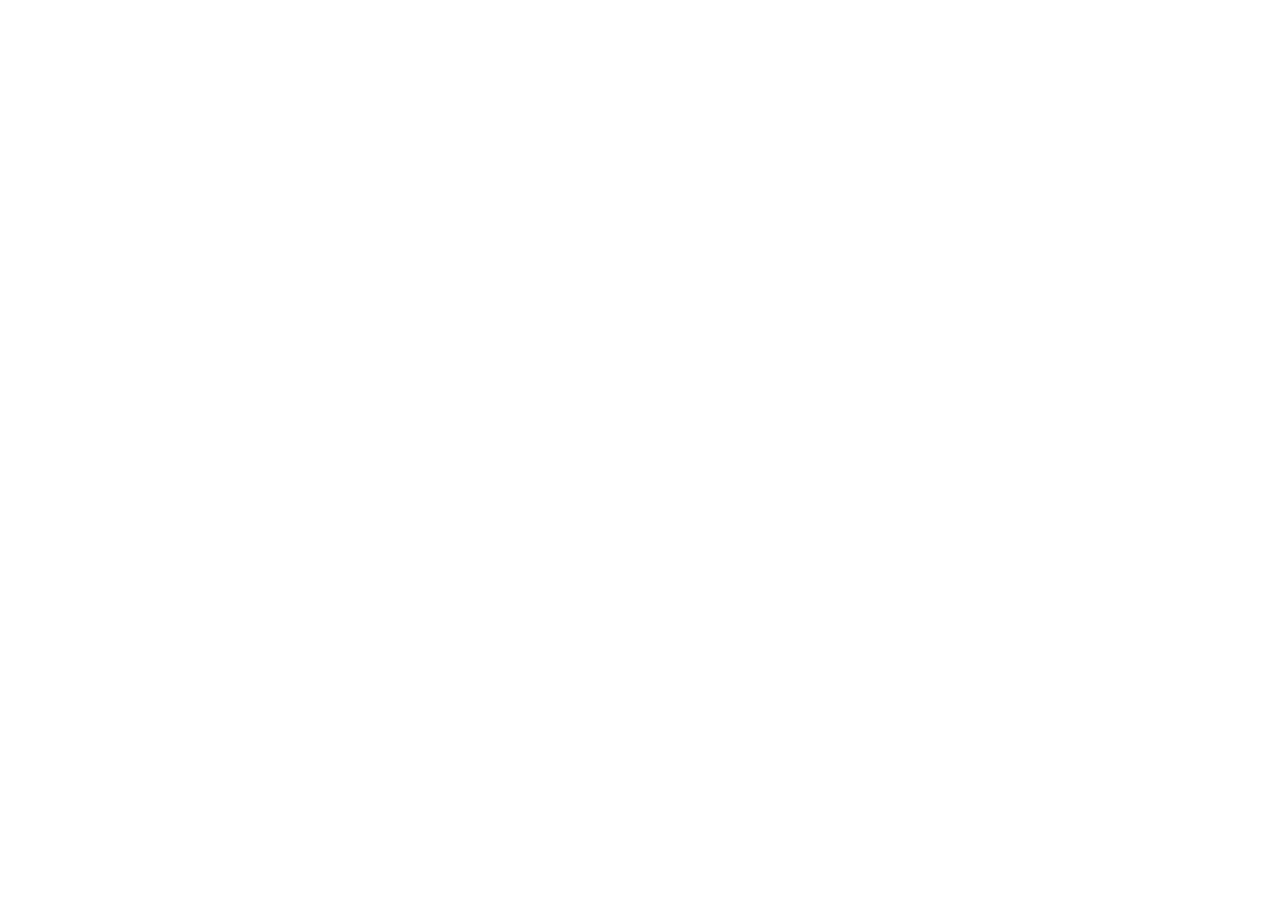
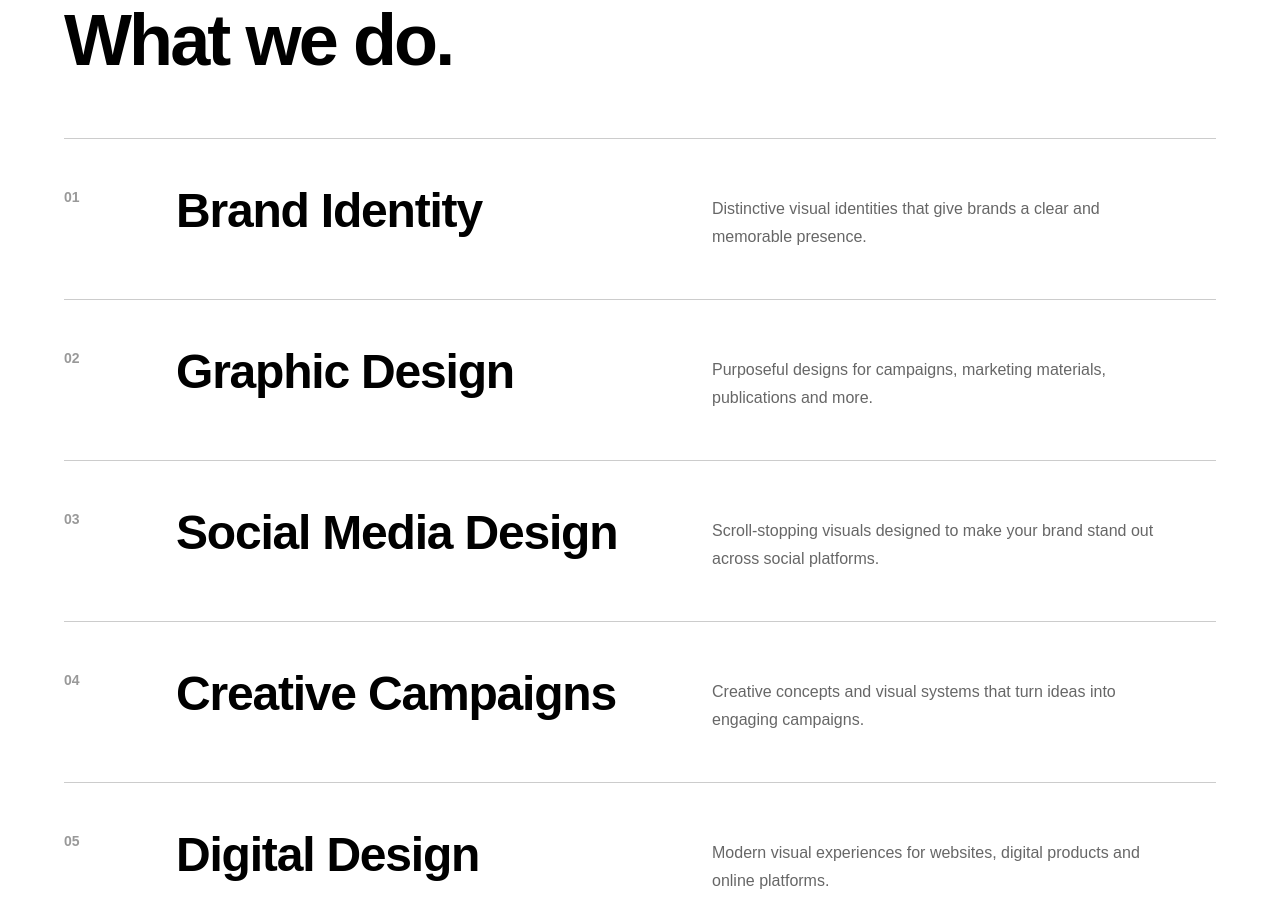
Before and after one commit to Phyleex/felixportfolio, a Next.js app: page / in a window 1280 px wide. Shown: the part 2560-3484 px from the top of the page. Before the commit the page ends 2402 px from the top, so only its background shows below. Built offline with nearby package versions, Linux system fonts and the light colour scheme.

Commit message:
Build services section

```diff
--- a/src/app/page.js
+++ b/src/app/page.js
@@ -1,6 +1,8 @@
 import Navbar from "@/components/Navbar";
 import SelectedWork from "@/components/SelectedWork";
 import AboutSection from "@/components/AboutSection";
+import ServicesSection from "@/components/ServicesSection";
+// import ContactSection from "@/components/ContactSection";
 
 export default function Home() {
   return (
@@ -42,6 +44,8 @@
 
       <SelectedWork />
       <AboutSection />
+      <ServicesSection />
+      {/* <ContactSection /> */}
     </main>
   );
 }
--- /dev/null
+++ b/src/components/ServicesSection.jsx
@@ -0,0 +1,74 @@
+const services = [
+  {
+    number: "01",
+    title: "Brand Identity",
+    description:
+      "Distinctive visual identities that give brands a clear and memorable presence.",
+  },
+  {
+    number: "02",
+    title: "Graphic Design",
+    description:
+      "Purposeful designs for campaigns, marketing materials, publications and more.",
+  },
+  {
+    number: "03",
+    title: "Social Media Design",
+    description:
+      "Scroll-stopping visuals designed to make your brand stand out across social platforms.",
+  },
+  {
+    number: "04",
+    title: "Creative Campaigns",
+    description:
+      "Creative concepts and visual systems that turn ideas into engaging campaigns.",
+  },
+  {
+    number: "05",
+    title: "Digital Design",
+    description:
+      "Modern visual experiences for websites, digital products and online platforms.",
+  },
+];
+
+export default function ServicesSection() {
+  return (
+    <section
+      id="services"
+      className="bg-white px-6 py-24 text-black lg:px-16 lg:py-32"
+    >
+      <div className="mx-auto max-w-7xl">
+        <div className="mb-16">
+          <p className="mb-4 text-sm font-semibold uppercase tracking-[0.3em] text-black/50">
+            Services
+          </p>
+
+          <h2 className="max-w-4xl text-5xl font-black leading-[0.95] tracking-[-0.04em] sm:text-6xl md:text-7xl">
+            What we do.
+          </h2>
+        </div>
+
+        <div className="border-t border-black/20">
+          {services.map((service) => (
+            <article
+              key={service.number}
+              className="group grid gap-6 border-b border-black/20 py-10 transition-all duration-300 md:grid-cols-[80px_1fr_1fr] md:items-start md:gap-8 md:py-12"
+            >
+              <span className="text-sm font-semibold text-black/40">
+                {service.number}
+              </span>
+
+              <h3 className="text-3xl font-bold tracking-tight md:text-5xl">
+                {service.title}
+              </h3>
+
+              <p className="max-w-md text-base leading-7 text-black/60 md:pt-2">
+                {service.description}
+              </p>
+            </article>
+          ))}
+        </div>
+      </div>
+    </section>
+  );
+}
```
